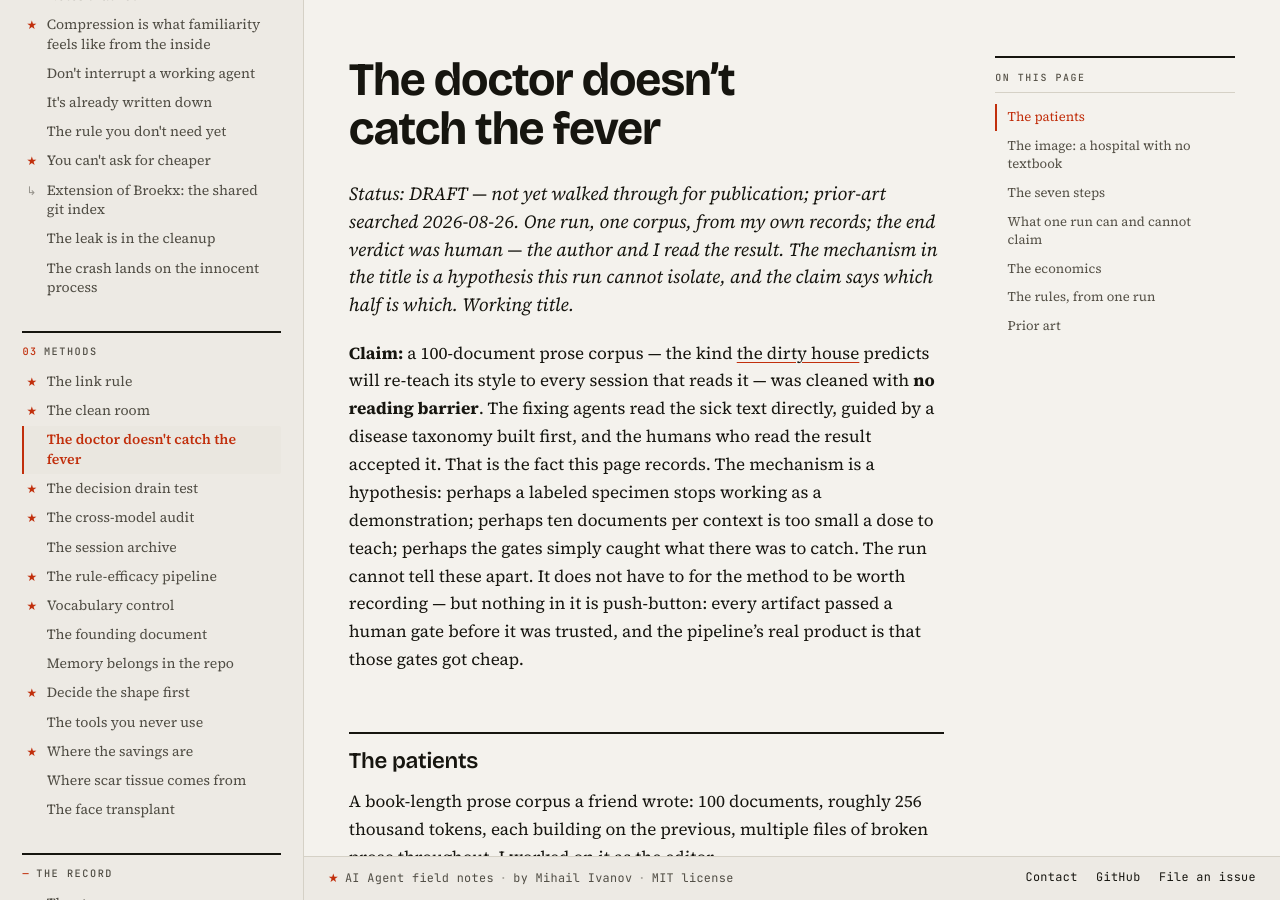
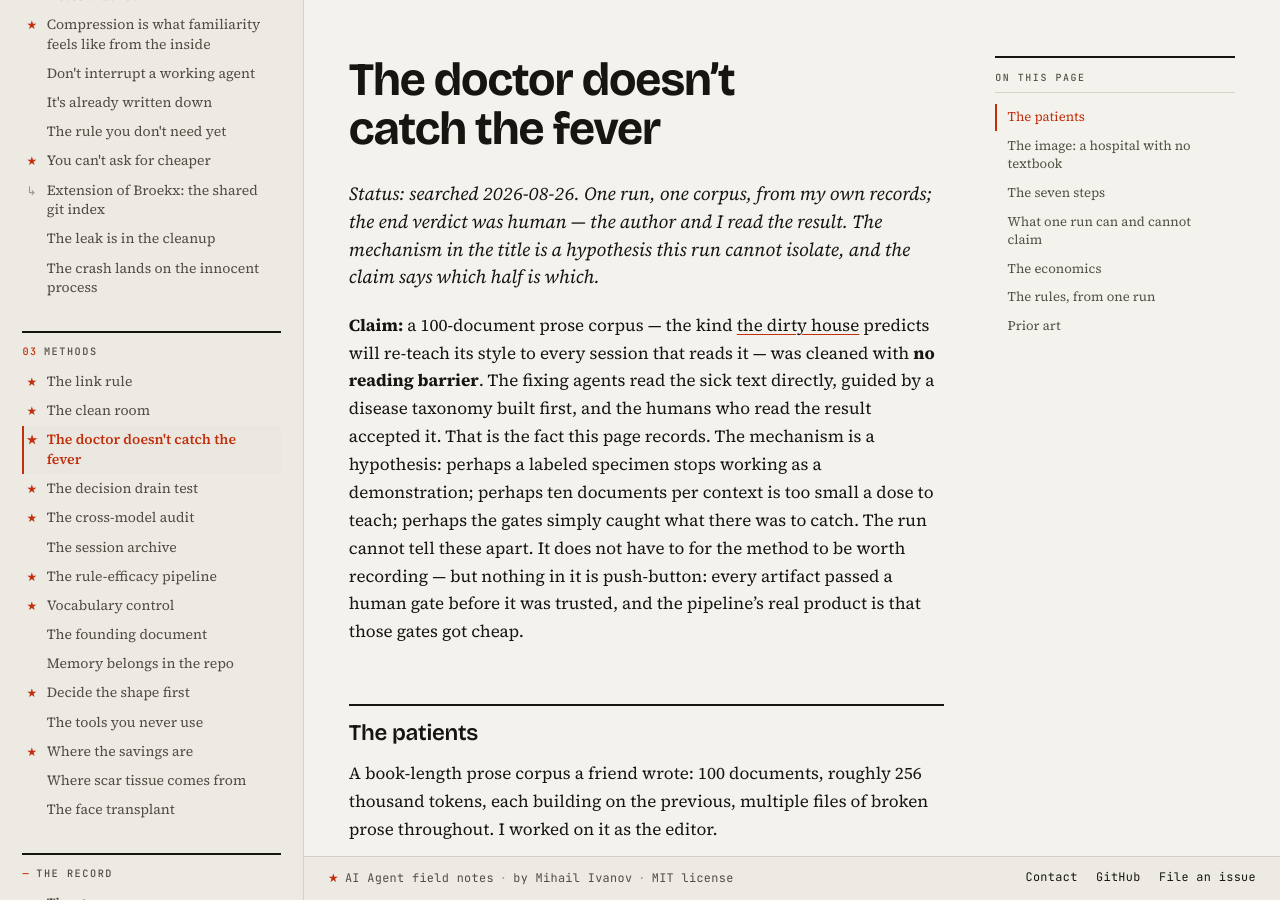
Before and after one commit to mivanov93/ai-agent-field-notes, a Jekyll site: the page built from the-doctor-doesnt-catch-the-fever.md, in a window 1280 px wide and 900 px high. Built offline with Jekyll 4.4.1, drawn with Linux system fonts in a browser that asks for light colours; our own code applies the rules of GitHub Pages for plain Markdown files.

Commit message:
the doctor doesn't catch the fever: accepted with a star — title and swords stand

```diff
--- a/_data/nav.yml
+++ b/_data/nav.yml
@@ -92,6 +92,7 @@
       original: true
     - title: "The doctor doesn't catch the fever"
       url: "the-doctor-doesnt-catch-the-fever.md"
+      original: true
     - title: "The decision drain test"
       url: "the-decision-drain-test.md"
       original: true
--- a/the-doctor-doesnt-catch-the-fever.md
+++ b/the-doctor-doesnt-catch-the-fever.md
@@ -1,10 +1,9 @@
 # The doctor doesn't catch the fever
 
-*Status: DRAFT — not yet walked through for publication; prior-art
-searched 2026-08-26. One run, one corpus, from my own records; the end verdict
-was human — the author and I read the result. The mechanism in the title
-is a hypothesis this run cannot isolate, and the claim says which half
-is which. Working title.*
+*Status: searched 2026-08-26. One run, one corpus, from my own records;
+the end verdict was human — the author and I read the result. The
+mechanism in the title is a hypothesis this run cannot isolate, and the
+claim says which half is which.*
 
 **Claim:** a 100-document prose corpus — the kind
 [the dirty house](the-dirty-house.md) predicts will re-teach its style to
```
Also changed, not shown: README.md (+1 -1 lines).
